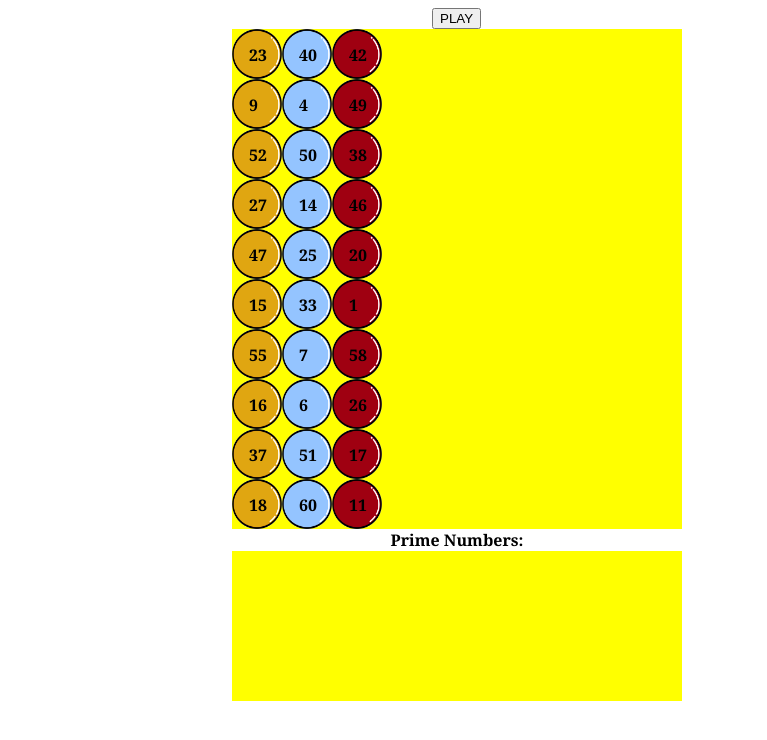
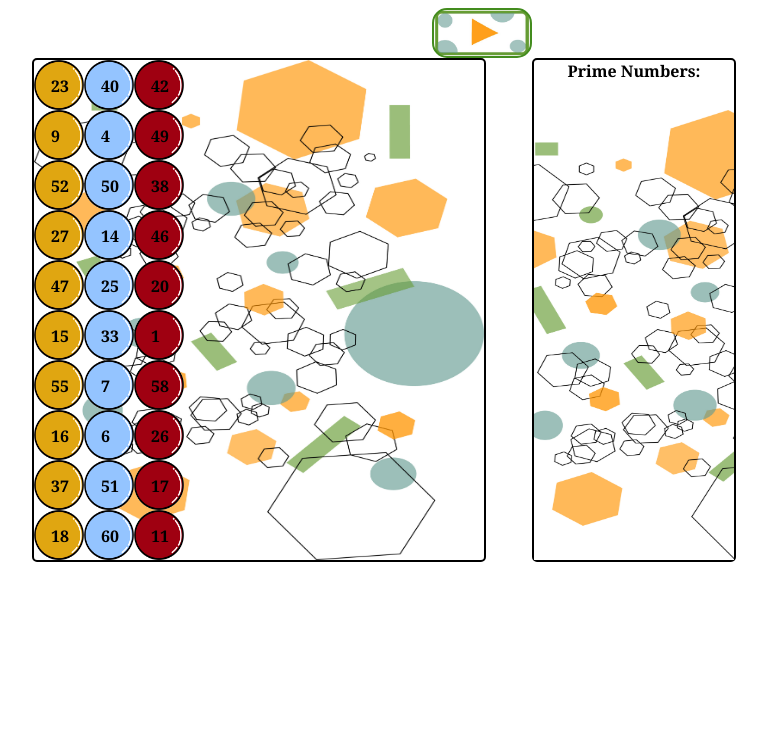
Before and after one commit to JAPFerreira/desafioOBU_JAPF, a plain HTML site: page index.html in a window 1280 px wide. Shown: the whole page, without its empty margins (183-950 px from the left). Drawn offline with Linux system fonts and the light colour scheme.

Commit message:
New background images and button image added. Changes to the page styling and HTML structure.

```diff
--- a/assets/css/main.css
+++ b/assets/css/main.css
@@ -1,10 +1,29 @@
+#main-game{
+    height: 500px;
+    width: 850px;
+    margin-left: auto;
+    margin-right: auto;
+}
+
 #ballGameContainer {
     width: 450px;
-    height: 500px;
+    height: 100%;
+    float: left;
     position: relative;
     background: yellow;
     margin-left: auto;
-    margin-right: auto;
+    background-image: url('../images/ball-game.jpg');
+    background-size: 100% 100%;
+    border: 2px solid black;
+    border-radius: 5px;
+}
+
+#results{
+    width: 200px;
+    height: 100%;
+    margin-left: 500px;
+    border: 2px solid black;
+    border-radius: 5px;
 }
 
 #playDiv{
@@ -29,7 +48,8 @@
 }
 
 #resultsTitle{
-    width: 450px;
+    width: 100%;
+    height: 10%;
     position: relative;
     margin-left: auto;
     margin-right: auto;
@@ -39,10 +59,22 @@
 }
 
 #resultsContainer{
-    width: 450px;
-    height: 150px;
+    width: 100%;
+    height: 90%;
     position: relative;
     background: yellow;
     margin-left: auto;
     margin-right: auto;
+    background-image: url('../images/ball-game.jpg');
+    background-size: 200% 100%;
+    background-position: 25% 0%;
 }
+
+#playButton{
+    width: 100px;
+    height: 50px;
+    border: 2px solid rgb(67, 140, 30);
+    border-radius: 15px;
+    background-image: url('../images/play-button.jpg');
+    background-size: 100% 100%;
+}
--- a/index.html
+++ b/index.html
@@ -1,5 +1,6 @@
 <!DOCTYPE html>
 <html>
+
 <head>
     <meta charset="utf-8" />
     <meta http-equiv="X-UA-Compatible" content="IE=edge">
@@ -17,13 +18,19 @@
     <audio id="prime-sound" src="./assets/sound/prime.mp3"></audio>
 
 </head>
+
 <body>
-    <div id="playDiv"><input type="button" id="playButton" onclick="playFR();" value="PLAY"/></div>
-    <div id="ballGameContainer"></div>
-    <div id="resultsTitle">Prime Numbers:</div>
-    <div id="resultsContainer"></div>
+    <div id="playDiv"><input type="button" id="playButton" onclick="playFR();" /></div>
+    <div id="main-game">
+            <div id="ballGameContainer"></div>
+            <div id="results">
+                <div id="resultsTitle">Prime Numbers:</div>
+                <div id="resultsContainer"></div>
+            </div>
+    </div>
     <script type="text/javascript">
         initAnimator();
     </script>
 </body>
+
 </html>
--- a/src/BallAnimator.js
+++ b/src/BallAnimator.js
@@ -285,8 +285,8 @@ function BallAnimator(totalAnimationDuration, ballTravelDistance, ballAnimationD
     }
 
     /**
-     * Calculates the progress according to the time fraction of the animation of a ball. Creates a accelerating movement in the first half of the animation and a slowing movement in the second half.
-     * @param {number} timeFraction The time fraction, between 0 and 1, representing how much of the animation has been completed.
+     * Calculates the progress according to the time fraction of the animation of a ball. Creates an accelerating movement in the first half of the animation and a slowing movement in the second half.
+     * @param {number} timeFraction The time fraction, between 0 and 1, representing how much of the animation time has been used.
      */
     function ballMovementTiming(timeFraction) {
         if (timeFraction <= 0.5) { // first half of the animation
```
Also changed, not shown: assets/images/ball-game.jpg (added), assets/images/play-button.JPG (added).
